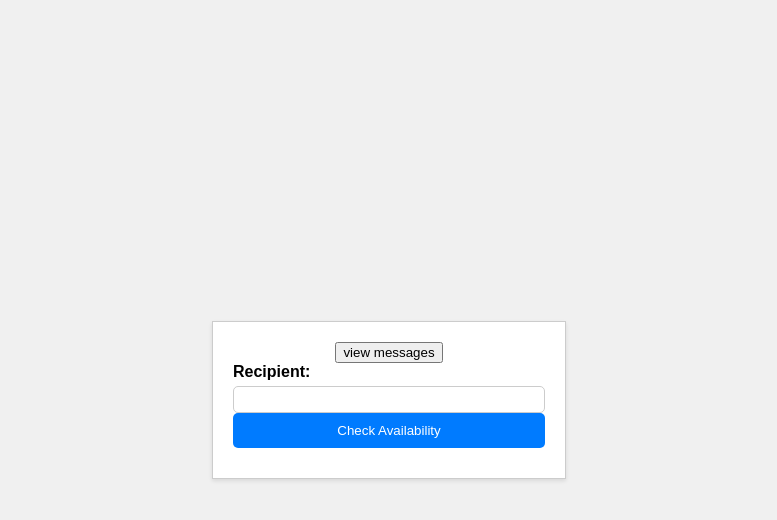
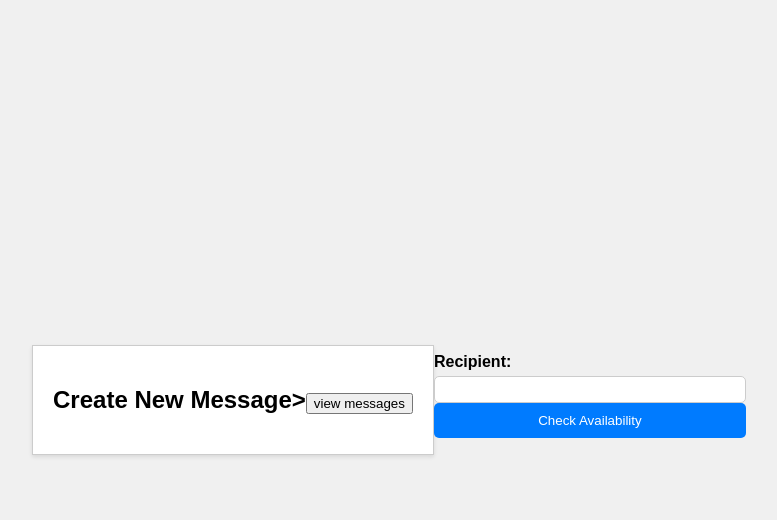
Before and after one commit to AnanyaSahu/Computer-SystemSecurity, a Flask app: page /createMsg in a window 1280 px wide. Shown: the top 520 px of the page, without its empty margins (251-1028 px from the left). Run offline with Flask 3, Linux system fonts and the light colour scheme; some libraries are stand-ins or nearby versions.

Commit message:
html changes

```diff
--- a/templates/createMsg.html
+++ b/templates/createMsg.html
@@ -62,6 +62,7 @@
 
 <body>
     <div class="message-container">
+      <h2>Create New Message></h52
       <div><button onclick="navigate('readMsg')">view messages</button></div>
         <div id="messageForm">
 
--- a/templates/userMsgs.html
+++ b/templates/userMsgs.html
@@ -19,6 +19,7 @@
 <body>
     <div class="message-box">
         <h2>Welcome</h2><h2 id ='userName'></h2>
+        <h5>Your Messages></h5>
         <button onclick="javascript:logout();">Logout from Facebook</button>
         <div><button onclick="navigate('createMsg')">Create New Message</button></div>
         <br>
```
